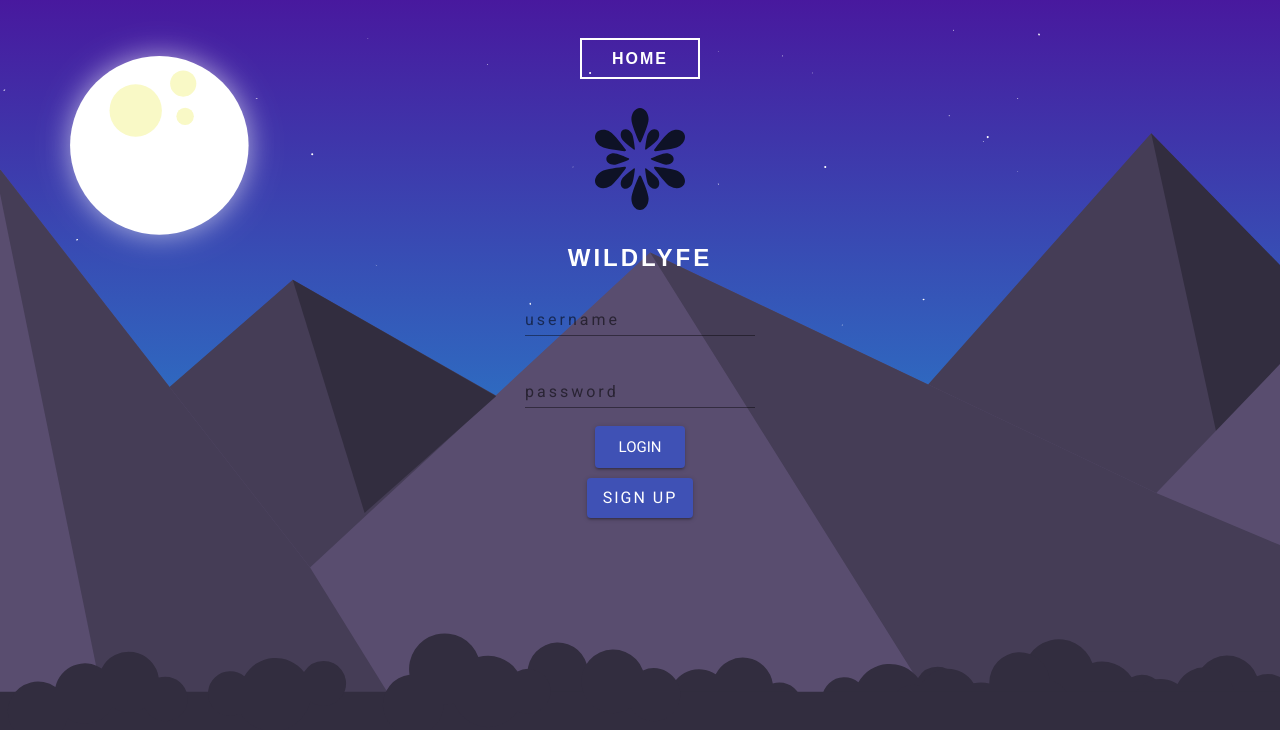
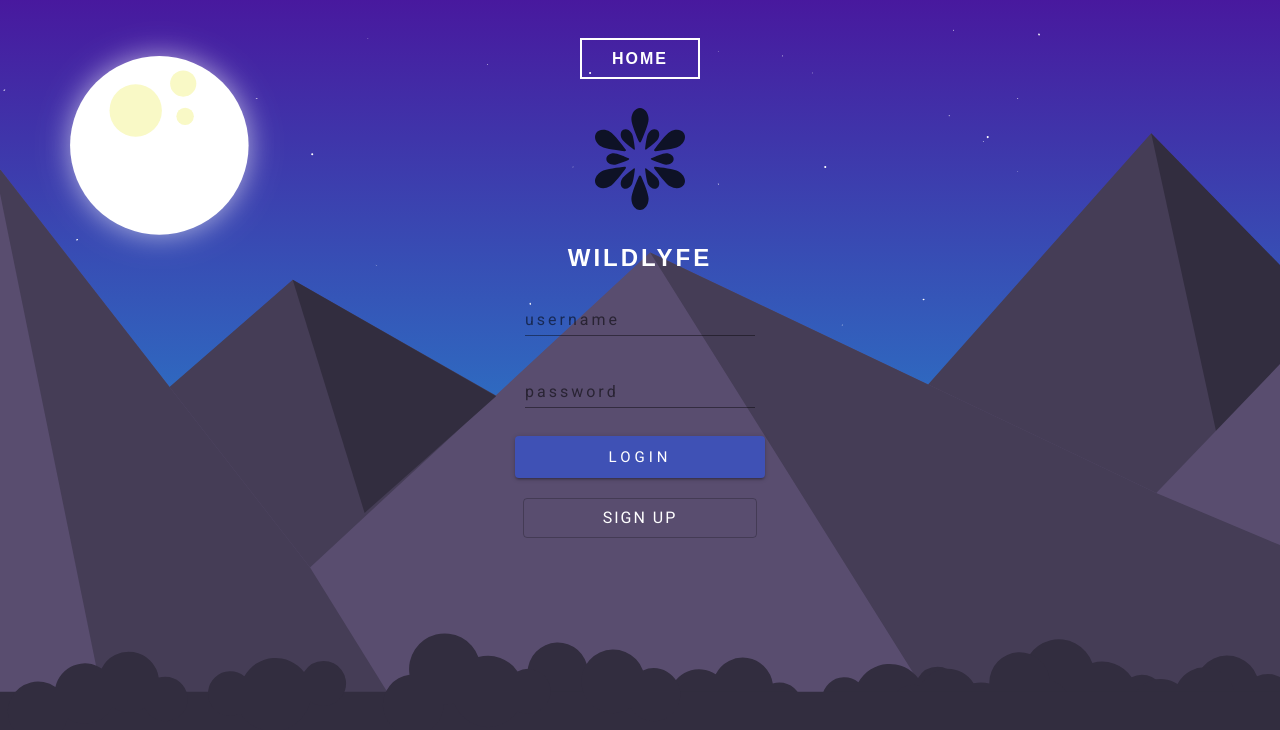
Before and after one commit to Bgorson/project3, a React (Create React App) app in the folder client/: page / in a window 1280 px wide. Shown: the top 730 px of the page. Built offline with nearby package versions, Linux system fonts and the light colour scheme.

Commit message:
updated login/sign up btns

```diff
--- a/client/src/components/login.css
+++ b/client/src/components/login.css
@@ -4,7 +4,22 @@
 }
 
 .btn-login {
-    margin: 10px;
+    margin: 20px;
+
+}
+
+.log {
+    letter-spacing: 4px;
+    width: 250px;
+}
+
+.signup {
+    width: 200px;
+    letter-spacing: 5px;
+}
+
+.form-button {
+    margin-top: 30px;
 }
 
 #username-input,
--- a/client/src/components/login.js
+++ b/client/src/components/login.js
@@ -111,7 +111,8 @@ class Login extends Component {
                         </div>
                         <div className="btn-login">
                             <Button
-                                variant="contained"
+                                className="log"
+                                variant="raised"
                                 size="large"
                                 color="primary"
                                 onClick={this.handleSubmit}
@@ -122,11 +123,11 @@ class Login extends Component {
                             </div>
                             <div className="signup-btn">
                             <Button
-                                variant="contained"
-                                color="primary">
+                                variant="outlined"
+                                >
                                     <Link
                                         to="/signup"
-                                        className="btn btn-link">
+                                        className="btn btn-link signup">
                                     SIGN UP
                                     </Link>
                             </Button>
--- a/client/src/components/sign-up.js
+++ b/client/src/components/sign-up.js
@@ -87,7 +87,7 @@ class Signup extends Component {
 			} else {
 		return (
 			<div className="SignupForm">
-				<h2>Sign up</h2>
+				<h2>SIGN UP</h2>
 				<form className="signup-form">
 					<div className="form-group">
 						<TextField
@@ -114,14 +114,15 @@ class Signup extends Component {
 							margin="normal"
 						/>
 					</div>
-					<div className="form-group">
+					<div className="form-button">
 						<Button
+							className="signup"
 							variant="contained"
 							color="primary"
 							onClick={this.handleSubmit}
 							type="submit"
 							>
-							Sign up
+							SIGN UP
 						</Button>
 					</div>
 				</form>
```
